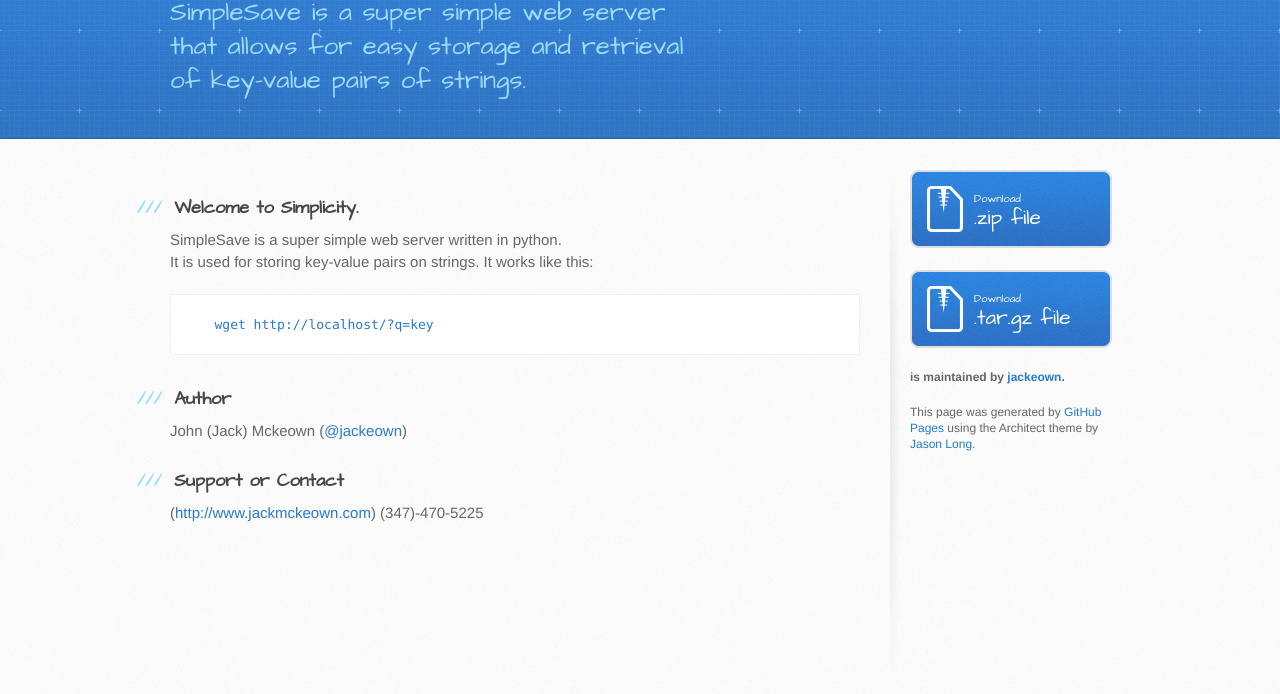
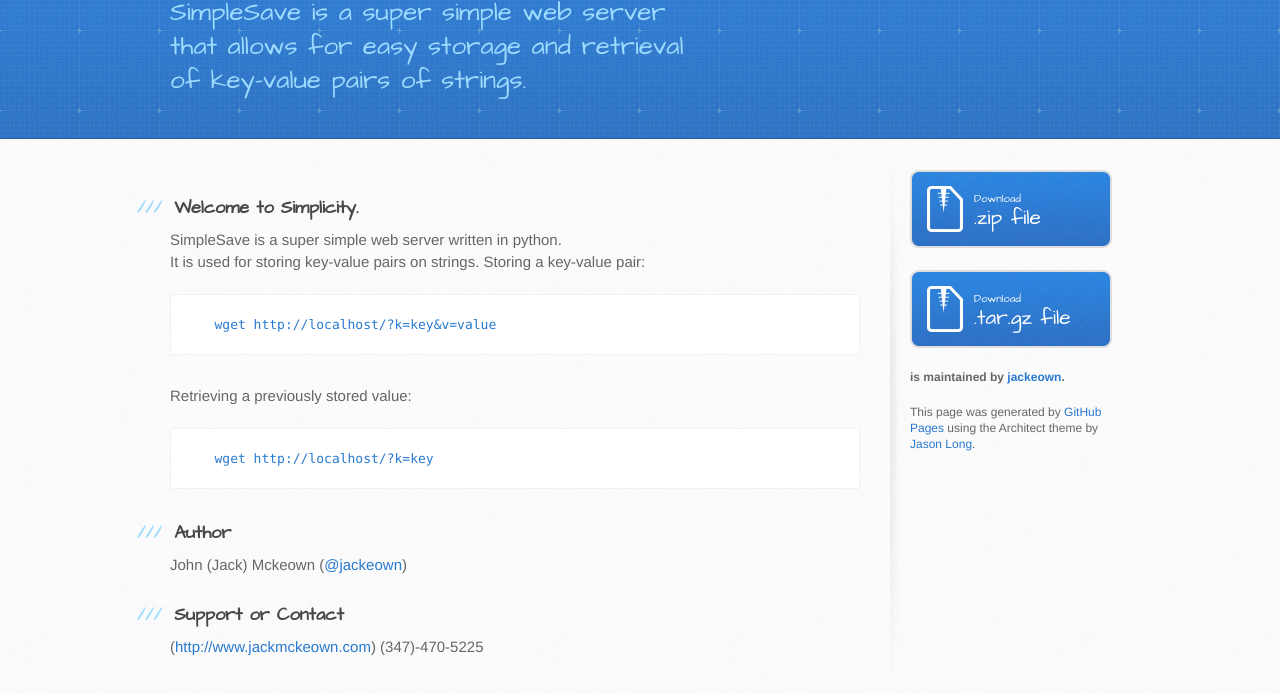
Before and after one commit to jackeown/SimpleSave, a plain HTML site: page index.html in a window 1280 px wide. Shown: the part 130-824 px from the top of the page. Drawn offline with Linux system fonts and the light colour scheme.

Commit message:
Create gh-pages branch via GitHub

```diff
--- a/index.html
+++ b/index.html
@@ -33,9 +33,14 @@
 
 <p>SimpleSave is a super simple web server written in python.<br>
 It is used for storing key-value pairs on strings.
-It works like this:</p>
+Storing a key-value pair:</p>
 
-<pre><code>   wget http://localhost/?q=key
+<pre><code>   wget http://localhost/?k=key&amp;v=value
+</code></pre>
+
+<p>Retrieving a previously stored value:</p>
+
+<pre><code>   wget http://localhost/?k=key
 </code></pre>
 
 <h3>
--- a/params.json
+++ b/params.json
@@ -1 +1 @@
-{"name":"SimpleSave","tagline":"SimpleSave is a super simple web server that allows for easy storage and retrieval of key-value pairs of strings.","body":"### Welcome to Simplicity.\r\nSimpleSave is a super simple web server written in python.  \r\nIt is used for storing key-value pairs on strings.\r\nIt works like this:\r\n\r\n       wget http://localhost/?q=key\r\n\r\n### Author\r\nJohn (Jack) Mckeown (@jackeown)\r\n\r\n### Support or Contact\r\n(http://www.jackmckeown.com)\r\n(347)-470-5225\r\n","google":"","note":"Don't delete this file! It's used internally to help with page regeneration."}
+{"name":"SimpleSave","tagline":"SimpleSave is a super simple web server that allows for easy storage and retrieval of key-value pairs of strings.","body":"### Welcome to Simplicity.\r\nSimpleSave is a super simple web server written in python.  \r\nIt is used for storing key-value pairs on strings.\r\nStoring a key-value pair:\r\n\r\n       wget http://localhost/?k=key&v=value\r\n\r\nRetrieving a previously stored value:\r\n\r\n       wget http://localhost/?k=key\r\n\r\n### Author\r\nJohn (Jack) Mckeown (@jackeown)\r\n\r\n### Support or Contact\r\n(http://www.jackmckeown.com)\r\n(347)-470-5225\r\n","google":"","note":"Don't delete this file! It's used internally to help with page regeneration."}
```
